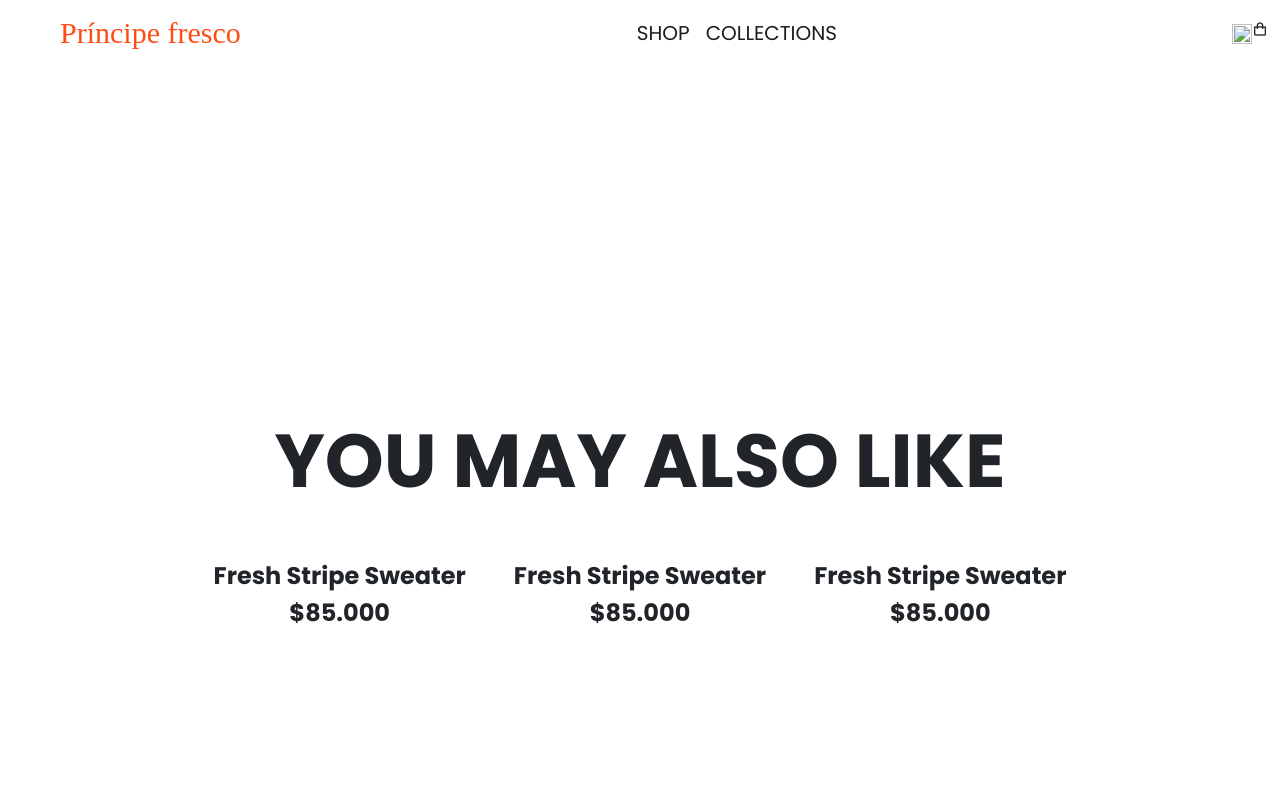
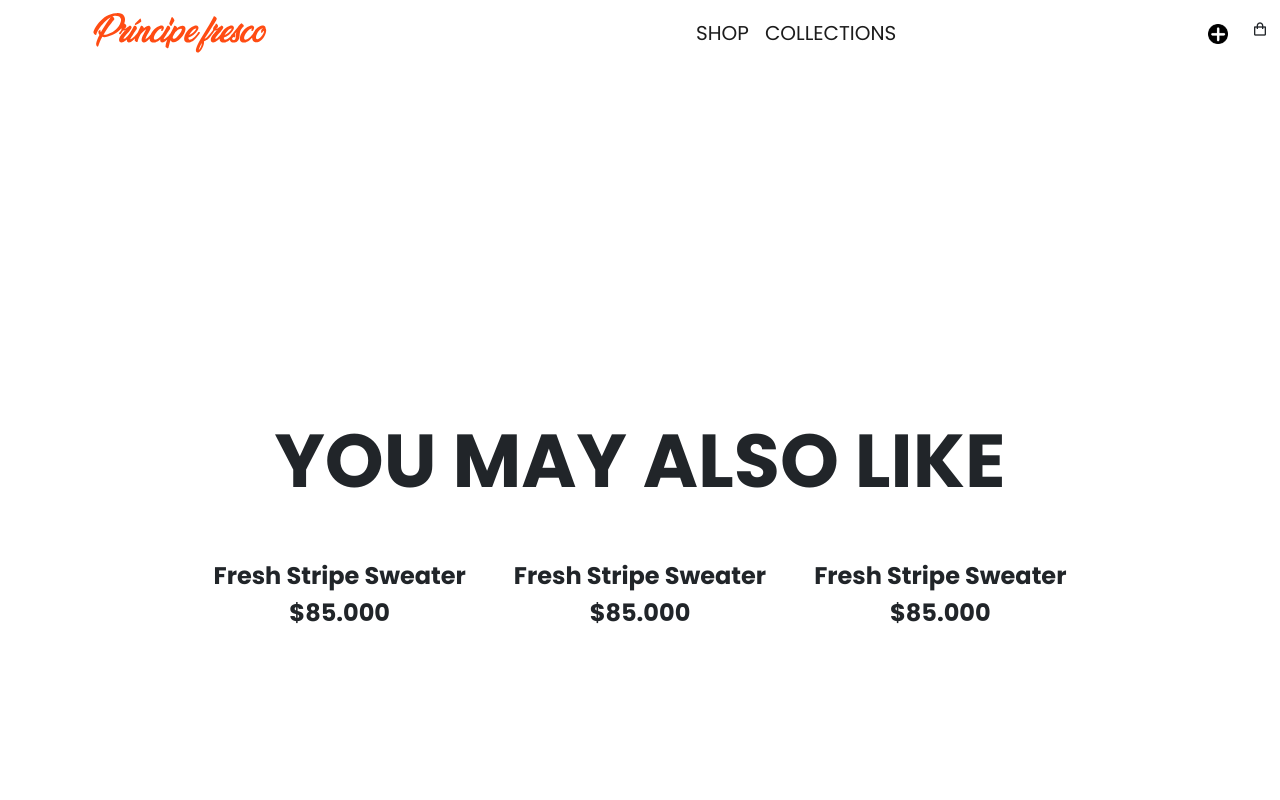
Before and after one commit to kellycamayo08/Principe_fresco, a plain HTML site: page pages/detalle.html in a window 1280 px wide. Shown: the top 800 px of the page. Drawn offline with nearby package versions, Linux system fonts and the light colour scheme; no server answers; a web font is replaced by a local one.

Commit message:
retoques finales

```diff
--- a/pages/detalle.html
+++ b/pages/detalle.html
@@ -17,7 +17,7 @@
     <header>
         <nav class="navbar navbar-expand-lg navbar-light ">
             <div class="container-fluid">
-                <a class="navbar-brand mx-5" href="../index.html">Príncipe fresco</a>
+              <a class="navbar-brand mx-5" href="../index.html"><img src="../images/Príncipe fresco.svg" width="240" height="40" alt=""></a>
                 <button class="navbar-toggler" type="button" data-bs-toggle="collapse"
                     data-bs-target="#navbarSupportedContent" aria-controls="navbarSupportedContent"
                     aria-expanded="false" aria-label="Toggle navigation">
@@ -32,8 +32,8 @@
                             <a class="nav-link active" href="#">COLLECTIONS</a>
                         </li>
                     </ul>
-                    <form class="d-flex">
-                      <a href="../pages/form.html"><img src="./images/mas.png" width="20" height="20" alt=""></a>
+                    <form class="d-flex align-items-start">
+                      <a class="mx-4" href="../pages/form.html"><img src="../images/mas.png" width="20" height="20" alt=""></a>
                         <i class='bx bx-shopping-bag cart-icon'></i>
                     </form>
                 </div>
--- a/styles/style.css
+++ b/styles/style.css
@@ -11,13 +11,13 @@
 
 
 
-.navbar-brand {
+/* .navbar-brand {
   font-family: "Vegan Style Personal Use", sans-serif;
   font-size: 30px;
   line-height: 40px;
   font-weight: 400;
   color: hsla(14, 100%, 54%, 1);
-}
+} */
 
 .active {
   font-size: 20px;
```
Also changed, not shown: index.html (+2 -2 lines), pages/form.html (+2 -2 lines), images/Príncipe fresco.svg (added).
